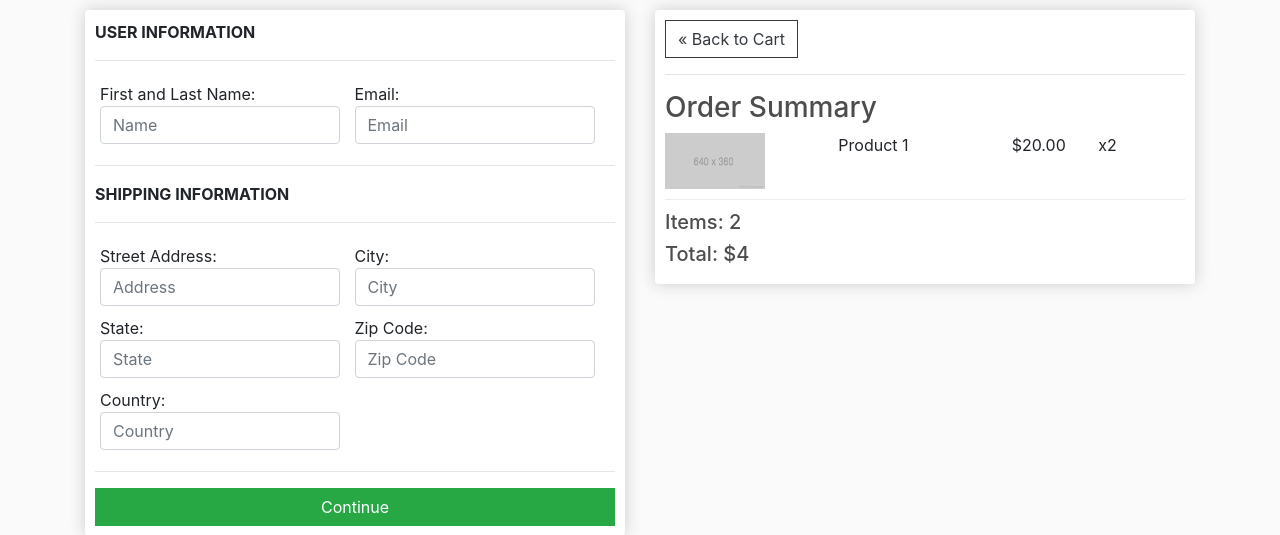
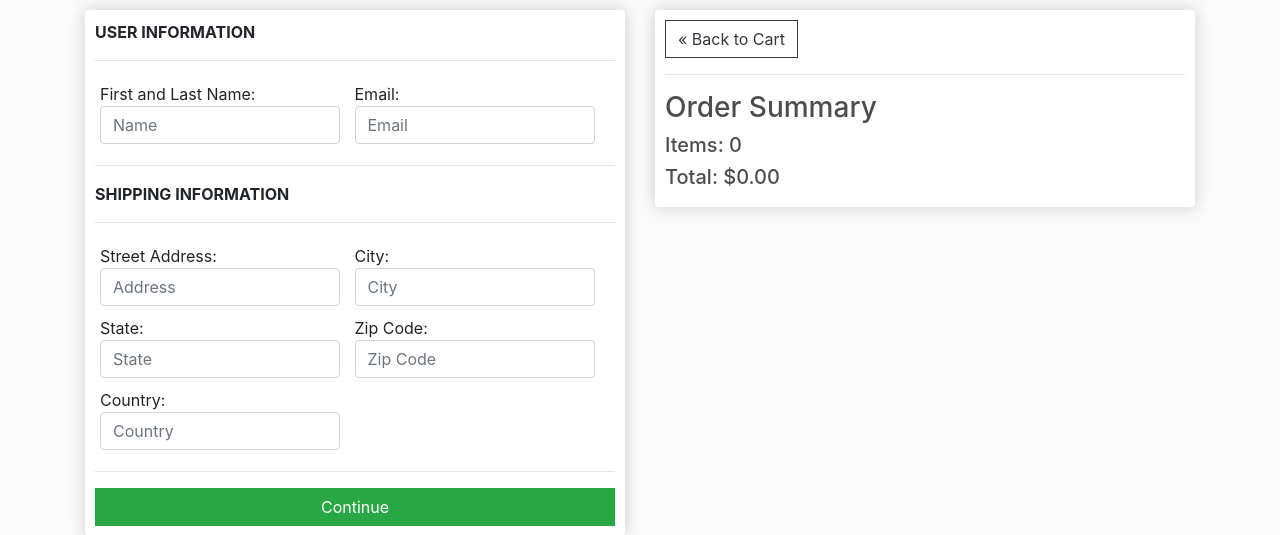
Before and after one commit to annamcheng/ecommerce, a Django app: page /checkout/ in a window 1280 px wide. Shown: the part 57-592 px from the top of the page. Run offline with Django 3.2, Linux system fonts and the light colour scheme; some libraries are stand-ins or nearby versions.

Commit message:
created cart.js page to add eventhandler to all buttons

```diff
--- /dev/null
+++ b/static/js/cart.js
@@ -0,0 +1,21 @@
+// Create event handler for each button
+
+//retrieve all buttons from "udpate-cart"
+var updateBtns = document.getElementsByClassName("update-cart");
+
+//for loop to loop through each button
+for (var i = 0; i < updateBtns.length; i++) {
+  // add eventlistener on click event
+  updateBtns[i].addEventListener("click", function () {
+    var productId = this.dataset.product;
+    var action = this.dataset.action;
+    console.log("productId:", productId, "Action:", action);
+
+    console.log("USER:", user);
+    if (user == "AnonymousUser") {
+      console.log("User is not authenticated");
+    } else {
+      console.log("User is authenticated, sending data...");
+    }
+  });
+}
--- a/store/templates/store/cart.html
+++ b/store/templates/store/cart.html
@@ -14,7 +14,7 @@
             <h5>Items: <strong>{{order.get_cart_items}}</strong></h5>
           </th>
           <th>
-            <h5>Total: <strong>${{order.get_cart_total}}</strong></h5>
+            <h5>Total: <strong>${{order.get_cart_total|floatformat:2}}</strong></h5>
           </th>
           <th>
             <a
--- a/store/templates/store/checkout.html
+++ b/store/templates/store/checkout.html
@@ -56,14 +56,16 @@
       <a href="{% url 'cart' %}" class="btn btn-outline-dark">&#171; Back to Cart</a>
       <hr>
       <h3>Order Summary</h3>
+      {% for item in items %}
       <div class="cart-row">
-        <div style="flex:2"><img src="{% static 'images/placeholder.png' %}" alt="" class="row-image"></div>
-        <div style="flex:2"><p>Product 1</p></div>
-        <div style="flex:1"><p>$20.00</p></div>
-        <div style="flex:1"><p>x2</p></div>
+        <div style="flex:2"><img src="{{item.product.imageURL}}" alt="" class="row-image"></div>
+        <div style="flex:2"><p>{{item.product.name}}</p></div>
+        <div style="flex:1"><p>${{item.product.price|floatformat:2}}</p></div>
+        <div style="flex:1"><p>x{{item.quantity}}</p></div>
       </div>
-      <h5>Items: 2</h5>
-      <h5>Total: $4</h5>
+      {% endfor %}
+      <h5>Items: {{order.get_cart_items}}</h5>
+      <h5>Total: ${{order.get_cart_total|floatformat:2}}</h5>
      </div>
    </div>
  </div>
--- a/store/templates/store/main.html
+++ b/store/templates/store/main.html
@@ -4,9 +4,10 @@
 <head>
   <meta charset="UTF-8">
   <meta name="viewport" content="width=device-width, initial-scale=1.0">
-  <title>Anna's Shop</title>
+  <title>Anna's Py Shop</title>
   <link rel="stylesheet" href="https://stackpath.bootstrapcdn.com/bootstrap/4.4.1/css/bootstrap.min.css" integrity="sha384-Vkoo8x4CGsO3+Hhxv8T/Q5PaXtkKtu6ug5TOeNV6gBiFeWPGFN9MuhOf23Q9Ifjh" crossorigin="anonymous">
-<link rel="stylesheet" type="text/css" href="{% static 'css/main.css' %}">
+  <link rel="stylesheet" type="text/css" href="{% static 'css/main.css' %}">
+  <script type="text/javascript">var user = '{{request.user}}'</script>
 </head>
 <body>
   <nav class="navbar navbar-expand-lg navbar-light" style="background-color: #91FFD1; background-image: url('https://res.cloudinary.com/dmxibubc5/image/upload/v1608873099/more-leaves_gzrjcc.png');">
@@ -41,14 +42,13 @@
 
   </div>
 
-
-
-
   <script src="https://code.jquery.com/jquery-3.4.1.slim.min.js" integrity="sha384-J6qa4849blE2+poT4WnyKhv5vZF5SrPo0iEjwBvKU7imGFAV0wwj1yYfoRSJoZ+n" crossorigin="anonymous"></script>
 
 	<script src="https://cdn.jsdelivr.net/npm/popper.js@1.16.0/dist/umd/popper.min.js" integrity="sha384-Q6E9RHvbIyZFJoft+2mJbHaEWldlvI9IOYy5n3zV9zzTtmI3UksdQRVvoxMfooAo" crossorigin="anonymous"></script>
 
-	<script src="https://stackpath.bootstrapcdn.com/bootstrap/4.4.1/js/bootstrap.min.js" integrity="sha384-wfSDF2E50Y2D1uUdj0O3uMBJnjuUD4Ih7YwaYd1iqfktj0Uod8GCExl3Og8ifwB6" crossorigin="anonymous"></script>
+  <script src="https://stackpath.bootstrapcdn.com/bootstrap/4.4.1/js/bootstrap.min.js" integrity="sha384-wfSDF2E50Y2D1uUdj0O3uMBJnjuUD4Ih7YwaYd1iqfktj0Uod8GCExl3Og8ifwB6" crossorigin="anonymous"></script>
+
+  <script type="text/javascript" src="{% static 'js/cart.js' %}"></script>
 </body>
 </html>
 
--- a/store/templates/store/store.html
+++ b/store/templates/store/store.html
@@ -9,7 +9,7 @@
     <div class="box-element product">
       <h6><strong>{{product.name}}</strong></h6>
       <hr />
-      <button class="btn btn-outline-secondary add-btn">Add to Cart</button>
+      <button data-product={{product.id}} data-action="add" class="btn btn-outline-secondary add-btn update-cart">Add to Cart</button>
       <a class="btn btn-outline-success" href="#">View</a>
       <h4 style="display: inline-block; float: right"><strong>${{product.price|floatformat:2}}</strong></h4>
     </div>
--- a/store/views.py
+++ b/store/views.py
@@ -20,10 +20,23 @@ def cart(request):
 	else:
 		# return empty value if customer is not logged in/authenticated
 		items = []
+		order = {'get_cart_total': 0, 'get_cart_items': 0}
 
 	context = {'items':items, 'order':order}
 	return render(request, 'store/cart.html', context)
 
 def checkout(request):
-	context = {}
+	if request.user.is_authenticated:
+		# connects user to customer
+		customer = request.user.customer
+		# connects customer's order
+		order, created = Order.objects.get_or_create(customer=customer, complete=False)
+		# get items attached to order
+		items = order.orderitem_set.all()
+	else:
+		# return empty value if customer is not logged in/authenticated
+		items = []
+		order = {'get_cart_total': 0, 'get_cart_items': 0}
+
+	context = {'items':items, 'order':order}
 	return render(request, 'store/checkout.html', context)
```
Also changed, not shown: db.sqlite3.
